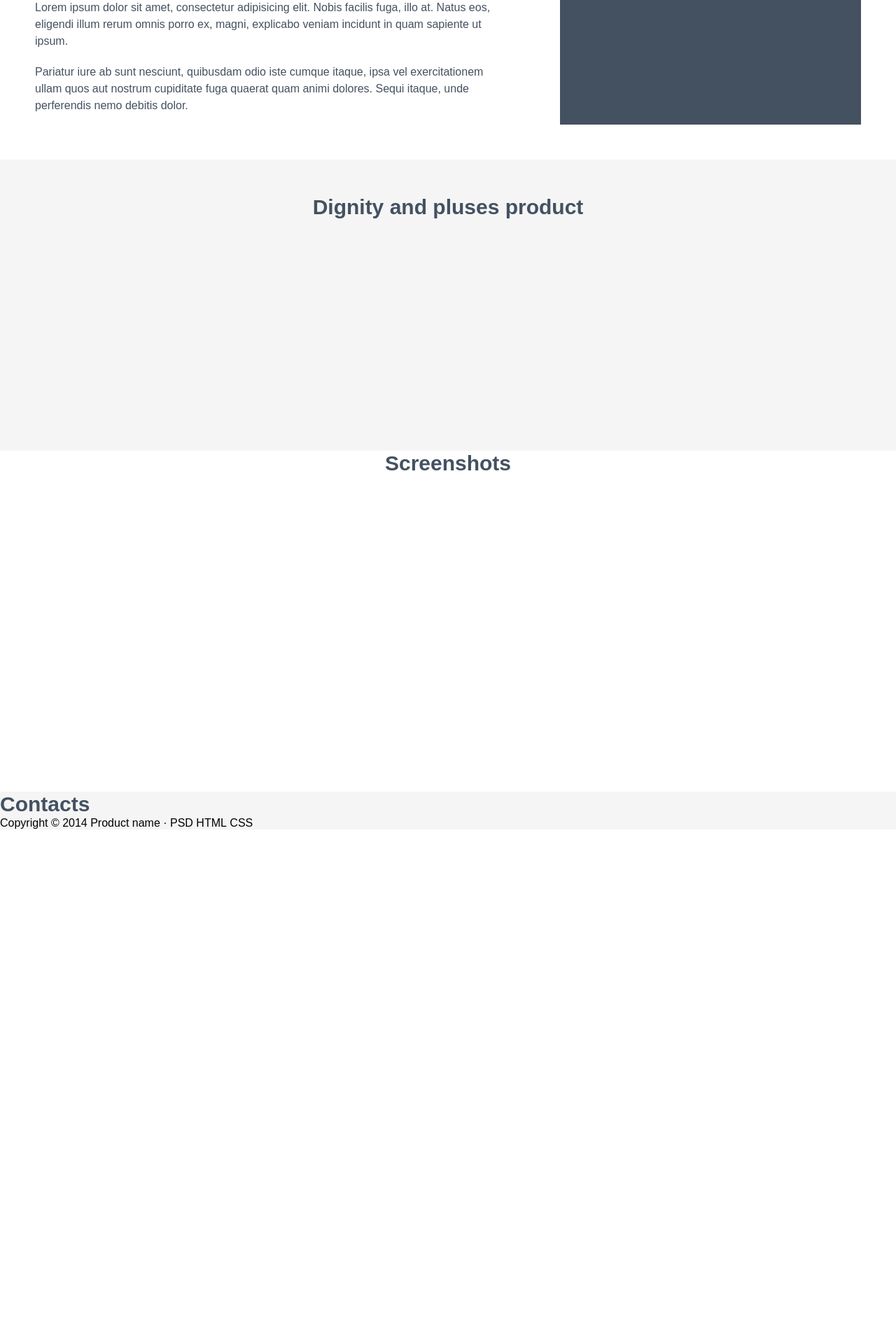
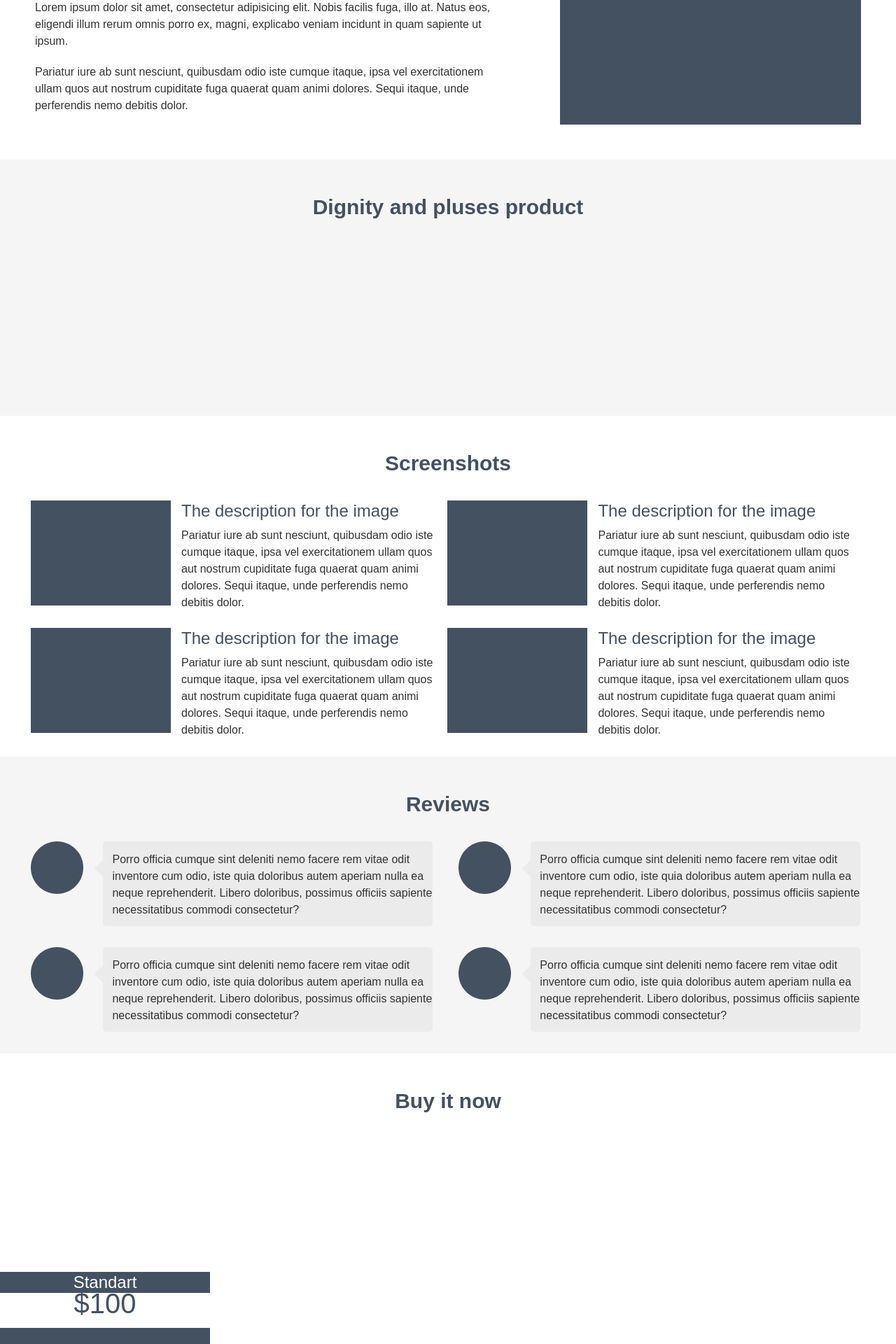
Before and after one commit to Underwerse/underwerse.github.io, a PHP site: page / in a window 1280 px wide. Shown: the part 440-2360 px from the top of the page at 70% size. Before the commit the page ends 1624 px from the top, so only its background shows below. Run offline with PHP 8.4, Linux system fonts and the light colour scheme.

Commit message:
Блок Price в работе

```diff
--- a/homework1/index.html
+++ b/homework1/index.html
@@ -48,8 +48,91 @@
                 <article class="productFeatureArticle">
                     <h2>Dignity and pluses product</h2>
                 </article>
-                <article class="productScreenshots">
+                <article class="productScreenshotsArticle">
                     <h2>Screenshots</h2>
+                    <article class="screenshotArticle scr1">
+                        <img src="./img/screenshotArticle.png" alt="Product screenshot">
+                        <h3>The description for the image</h3>
+                        <p>
+                            Pariatur iure ab sunt nesciunt, quibusdam odio iste cumque itaque, ipsa vel exercitationem ullam quos aut nostrum cupiditate fuga quaerat quam animi dolores. Sequi itaque, unde perferendis nemo debitis dolor.
+                        </p>
+                    </article>
+                    <article class="screenshotArticle scr2">
+                        <img src="./img/screenshotArticle.png" alt="Product screenshot">
+                        <h3>The description for the image</h3>
+                        <p>
+                            Pariatur iure ab sunt nesciunt, quibusdam odio iste cumque itaque, ipsa vel exercitationem ullam quos aut nostrum cupiditate fuga quaerat quam animi dolores. Sequi itaque, unde perferendis nemo debitis dolor.
+                        </p>
+                    </article>
+                    <article class="screenshotArticle scr3">
+                        <img src="./img/screenshotArticle.png" alt="Product screenshot">
+                        <h3>The description for the image</h3>
+                        <p>
+                            Pariatur iure ab sunt nesciunt, quibusdam odio iste cumque itaque, ipsa vel exercitationem ullam quos aut nostrum cupiditate fuga quaerat quam animi dolores. Sequi itaque, unde perferendis nemo debitis dolor.
+                        </p>
+                    </article>
+                    <article class="screenshotArticle scr4">
+                        <img src="./img/screenshotArticle.png" alt="Product screenshot">
+                        <h3>The description for the image</h3>
+                        <p>
+                            Pariatur iure ab sunt nesciunt, quibusdam odio iste cumque itaque, ipsa vel exercitationem ullam quos aut nostrum cupiditate fuga quaerat quam animi dolores. Sequi itaque, unde perferendis nemo debitis dolor.
+                        </p>
+                    </article>
+                </article>
+                <article class="productReviewArticle">
+                    <h2>Reviews</h2>
+                    <article class="reviewArticle review1">
+                        <img src="./img/userpic.png" alt="user avatar">
+                        <div class="userReview">
+                            <p>
+                                Porro officia cumque sint deleniti nemo facere rem vitae odit inventore cum odio, iste quia doloribus autem aperiam nulla ea neque reprehenderit. Libero doloribus, possimus officiis sapiente necessitatibus commodi consectetur?
+                            </p>
+                        </div>
+                    </article>
+                    <article class="reviewArticle review2">
+                        <img src="./img/userpic.png" alt="user avatar">
+                        <div class="userReview">
+                            <p>
+                                Porro officia cumque sint deleniti nemo facere rem vitae odit inventore cum odio, iste quia doloribus autem aperiam nulla ea neque reprehenderit. Libero doloribus, possimus officiis sapiente necessitatibus commodi consectetur?
+                            </p>
+                        </div>
+                    </article>
+                    <article class="reviewArticle review3">
+                        <img src="./img/userpic.png" alt="user avatar">
+                        <div class="userReview">
+                            <p>
+                                Porro officia cumque sint deleniti nemo facere rem vitae odit inventore cum odio, iste quia doloribus autem aperiam nulla ea neque reprehenderit. Libero doloribus, possimus officiis sapiente necessitatibus commodi consectetur?
+                            </p>
+                        </div>
+                    </article>
+                    <article class="reviewArticle review4">
+                        <img src="./img/userpic.png" alt="user avatar">
+                        <div class="userReview">
+                            <p>
+                                Porro officia cumque sint deleniti nemo facere rem vitae odit inventore cum odio, iste quia doloribus autem aperiam nulla ea neque reprehenderit. Libero doloribus, possimus officiis sapiente necessitatibus commodi consectetur?
+                            </p>
+                        </div>
+                    </article>
+                </article>
+                <article class="productPriceArticle">
+                    <h2>Buy it now</h2>
+                    <article class="priceArticle standartPrice">
+                        <h3>Standart</h3>
+                        <p class="priceAmount">$100</p>
+                        <ol>
+                            <li>Porro officia cumque sint deleniti;</li>
+                            <li>Тemo facere rem vitae odit;</li>
+                            <li>Cum odio, iste quia doloribus autem;</li>
+                            <li>Aperiam nulla ea neque.</li>
+                        </ol>
+                        <button>BUY</button>
+                    </article>
+                    <article class="priceArticle premiumPrice">
+
+                    </article>
+                    <article class="priceArticle luxPrice">
+
+                    </article>
                 </article>
             </main>
         </section>
--- a/homework1/styles/style.css
+++ b/homework1/styles/style.css
@@ -5,6 +5,14 @@ html * {
 h2 {
   color: #445161;
   font: bold 30px/36px Arial;
+}
+h3 {
+  color: #445161;
+  font: 400 24px/30px Arial;
+}
+p {
+  color: #333333;
+  font: 400 16px/24px Arial;
 }
 .container > * {
   margin: 0 auto;
@@ -69,8 +77,6 @@ h2 {
   margin-bottom: 30px;
 }
 .product main .aboutProductArticle .aboutProductArticleText p {
-  color: #445161;
-  font: normal 16px/24px Arial;
   margin-bottom: 20px;
 }
 .product main .aboutProductArticle .aboutProductArticleVideo {
@@ -82,10 +88,117 @@ h2 {
   text-align: center;
 }
 .product main .productFeatureArticle h2 {
-  margin-top: 50px;
+  padding-top: 50px;
 }
-.product main .productScreenshots {
+.product main .productScreenshotsArticle {
   height: 487px;
-  text-align: center;
   background-color: #fff;
 }
+.product main .productScreenshotsArticle > h2 {
+  text-align: center;
+}
+.product main .productScreenshotsArticle h2 {
+  padding-top: 50px;
+  padding-bottom: 35px;
+}
+.product main .productScreenshotsArticle .screenshotArticle {
+  display: inline-block;
+  width: 575px;
+  height: 152px;
+  margin: 0 16px 30px 44px;
+}
+.product main .productScreenshotsArticle .screenshotArticle img {
+  float: left;
+  padding-right: 15px;
+}
+.product main .productScreenshotsArticle .screenshotArticle h3 {
+  margin-bottom: 8px;
+}
+.product main .productScreenshotsArticle .scr2,
+.product main .productScreenshotsArticle .scr4 {
+  margin: 0 0 30px 0;
+}
+.product main .productReviewArticle {
+  height: 424px;
+}
+.product main .productReviewArticle > h2 {
+  text-align: center;
+}
+.product main .productReviewArticle h2 {
+  padding-top: 50px;
+  padding-bottom: 35px;
+}
+.product main .productReviewArticle .reviewArticle {
+  display: inline-block;
+  margin: 0 32px 30px 44px;
+  height: 121px;
+}
+.product main .productReviewArticle .reviewArticle > * {
+  display: inline-block;
+}
+.product main .productReviewArticle .reviewArticle img {
+  vertical-align: top;
+  margin-right: 12px;
+}
+.product main .productReviewArticle .reviewArticle .userReview {
+  width: 483px;
+  height: 121px;
+  background: url(../img/reviewBgr.png) no-repeat;
+}
+.product main .productReviewArticle .reviewArticle .userReview p {
+  padding: 14px 0 39px 25px;
+}
+.product main .productReviewArticle .review2,
+.product main .productReviewArticle .review4 {
+  margin: 0 0 30px 0;
+}
+.product main .productPriceArticle {
+  width: 1280px;
+  height: 656px;
+  background-color: #fff;
+  position: relative;
+}
+.product main .productPriceArticle > * {
+  position: absolute;
+  bottom: 0;
+  margin-bottom: 50px;
+}
+.product main .productPriceArticle > h2 {
+  position: inherit;
+  text-align: center;
+}
+.product main .productPriceArticle h2 {
+  padding-top: 50px;
+  padding-bottom: 35px;
+}
+.product main .productPriceArticle .priceArticle {
+  width: 300px;
+  background-color: #445162;
+}
+.product main .productPriceArticle .priceArticle h3 {
+  color: #fff;
+  text-align: center;
+}
+.product main .productPriceArticle .priceArticle .priceAmount {
+  width: 300px;
+  height: 50px;
+  background-color: #fff;
+  color: #445162;
+  font: normal 40px/30px 'Arial';
+  text-align: center;
+}
+.product main .productPriceArticle .priceArticle ol {
+  margin: 19px 0 19px 20px;
+}
+.product main .productPriceArticle .priceArticle ol li {
+  margin-left: 20px;
+  color: #ffffff;
+  font: normal 14px/24px 'Arial';
+}
+.product main .productPriceArticle .priceArticle button {
+  width: 260px;
+  height: 40px;
+  line-height: 40px;
+  margin: 20px;
+  background-color: #fff;
+}
--- a/homework1/styles/style.less
+++ b/homework1/styles/style.less
@@ -8,6 +8,16 @@ html * {
 h2 {
     color: #445161;
     font: bold 30px/36px Arial;
+}
+
+h3 {
+    color: #445161;
+    font: 400 24px/30px Arial;
+}
+
+p {
+    color: #333333;
+    font: 400 16px/24px Arial;
 }
 
 .container {
@@ -83,8 +93,6 @@ h2 {
                     margin-bottom: 30px;
                 }
                 p {
-                    color: #445161;
-                    font: normal 16px/24px Arial;
                     margin-bottom: 20px;
                 }
             }
@@ -97,15 +105,119 @@ h2 {
             height: 366px;
             text-align: center;
             h2 {
-                margin-top: 50px;
+                padding-top: 50px;
             }
         }
-        .productScreenshots {
+        .productScreenshotsArticle {
             height: 487px;
-            text-align: center;
+            &>h2 {
+                text-align: center;
+            }
             background-color: #fff;
             h2 {
-                // margin-top: 50px;
+                padding-top: 50px;
+                padding-bottom: 35px;
+            }
+            .screenshotArticle {
+                display: inline-block;
+                width: 575px;
+                height: 152px;
+                margin: 0 16px 30px 44px;
+                img {
+                    float: left;
+                    padding-right: 15px;
+                }
+                h3 {
+                    margin-bottom: 8px;
+                }
+            }
+            .scr2,
+            .scr4 {
+                margin: 0 0 30px 0;
+            }
+        }
+        .productReviewArticle {
+            height: 424px;
+            &>h2 {
+                text-align: center;
+            }
+            h2 {
+                padding-top: 50px;
+                padding-bottom: 35px;
+            }
+            .reviewArticle {
+                display: inline-block;
+                margin: 0 32px 30px 44px;
+                height: 121px;
+                &>* {
+                    display: inline-block;
+                }
+                img {
+                    vertical-align: top;
+                    margin-right: 12px;
+                }
+                .userReview {
+                    width: 483px;
+                    height: 121px;
+                    background: url(../img/reviewBgr.png) no-repeat;
+                    p {
+                    padding: 14px 0 39px 25px;
+                    }
+                }
+            }
+            .review2,
+            .review4 {
+                margin: 0 0 30px 0;
+            }
+        }
+        .productPriceArticle {
+            width: @width;
+            height: 656px;
+            background-color: #fff;
+            position: relative;
+            &>* {
+                position: absolute;
+                bottom: 0;
+                margin-bottom: 50px;
+            }
+            &>h2 {
+                position: inherit;
+                text-align: center;
+            }
+            h2 {
+                padding-top: 50px;
+                padding-bottom: 35px;
+            }
+            .priceArticle {
+                width: 300px;
+                background-color: #445162;
+                h3 {
+                    color: #fff;
+                    text-align: center;
+                }
+                .priceAmount {
+                    width: 300px;
+                    height: 50px;
+                    background-color: #fff;
+                    color: #445162;
+                    font: normal 40px/30px 'Arial';
+                    text-align: center;
+                }
+                ol {
+                    margin: 19px 0 19px 20px;
+                    li {
+                    margin-left: 20px;
+                    color: #ffffff;
+                    font: normal 14px/24px 'Arial';
+                    }
+                }
+                button {
+                    width: 260px;
+                    height: 40px;
+                    line-height: 40px;
+                    margin: 20px;;
+                    background-color: #fff;
+                }
             }
         }
     }
```
Also changed, not shown: homework1/img/reviewBgr.png (added), homework1/img/screenshotArticle.png (added), homework1/img/userpic.png (added).
